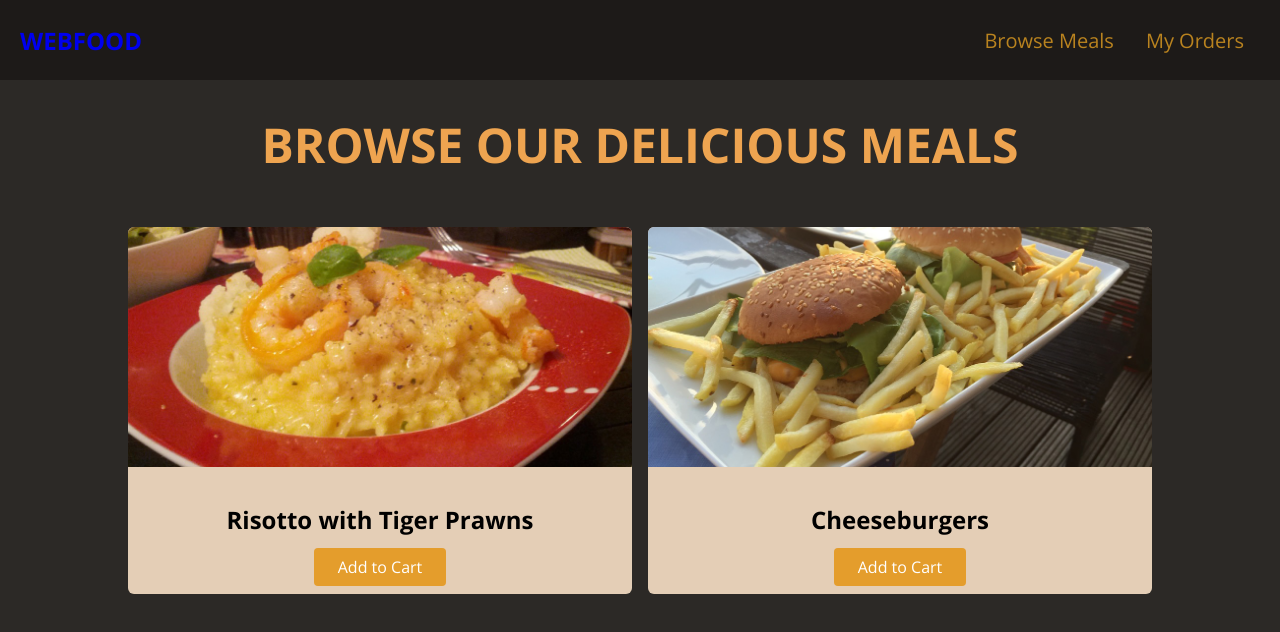
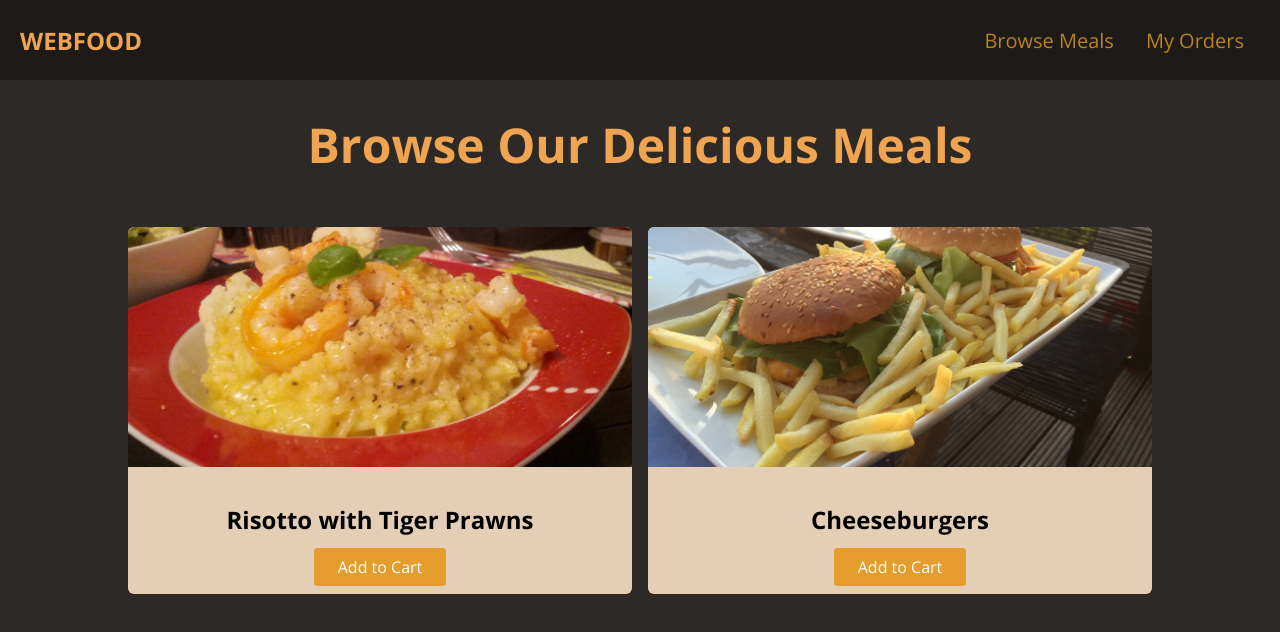
Before and after one commit to MiloszBanaszak/Webfood, a plain HTML site: page index.html in a window 1280 px wide. Drawn offline with nearby package versions, Linux system fonts and the light colour scheme.

Commit message:
few changes

```diff
--- a/index.html
+++ b/index.html
@@ -26,7 +26,7 @@
       </nav>
     </header>
     <main>
-      <h1>browse our delicious meals</h1>
+      <h1>Browse Our Delicious Meals</h1>
 
       <section id="latest-products">
         <ul>
--- a/styles.css
+++ b/styles.css
@@ -1,38 +1,4 @@
-/* body {
-    font-family: "Open Sans", sans-serif;
-    margin: 0;
-}
-#page-logo a {
-    text-decoration: none;
-    color: rgb(203 136 14);
-    text-transform: uppercase;
-    text-shadow: 2px 2px 4px rgba(0,0,0,0.2);
-    padding: 10px;
-    font-size: 25px;
-    font-weight: bold;
-    margin: 25px;
-}
-header {
-    background-color: rgb(37 28 28);
-    display: flex;
-    justify-content: space-between;
-    align-items: center;
 
-}
-
-header ul {
-    list-style: none;
-    color: rgb(203 136 14);
-    display: flex;
-    justify-content: flex-end;
-
-
-}
-header li {
-    text-align: right;
-    padding: 10px 10px;
-}
- */
  body {
     font-family: 'Open Sans', sans-serif;
     margin: 0;
@@ -41,6 +7,7 @@ header li {
 
   a {
     text-decoration: none;
+    color: rgb(238, 164, 80);
   }
 
   #main-header {
@@ -83,7 +50,7 @@ header li {
     text-align: center;
     color:rgb(238, 164, 80);
     font-size: 48px;
-    text-transform: uppercase;
+
   }
 
   #latest-products {
@@ -115,6 +82,9 @@ header li {
     padding: 16px;
     text-align: center;
   }
+  .food-item-content h2 {
+    font-size: 1.5rem;
+  }
 
   .btn {
     background-color: rgb(228, 157, 44);
```
